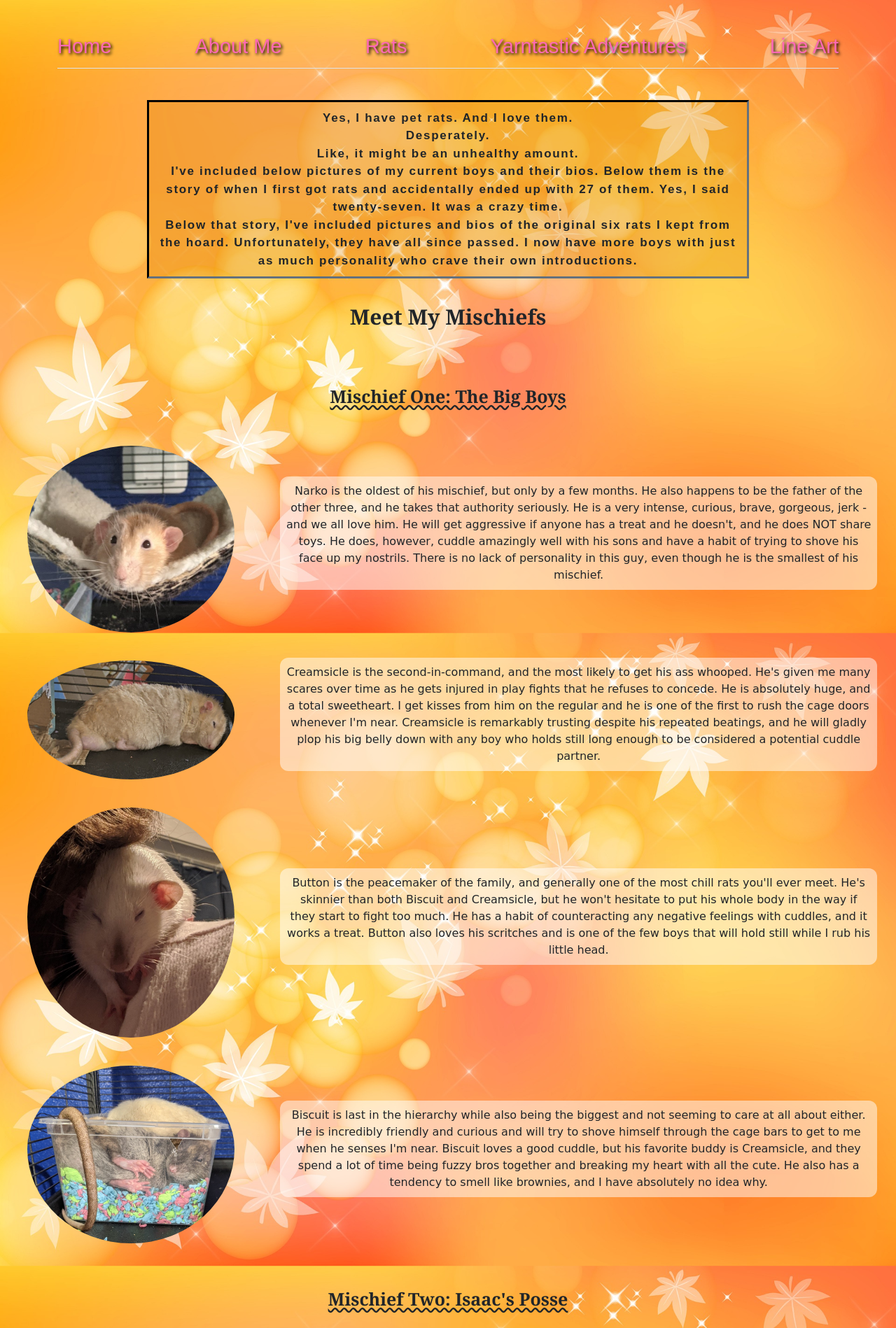
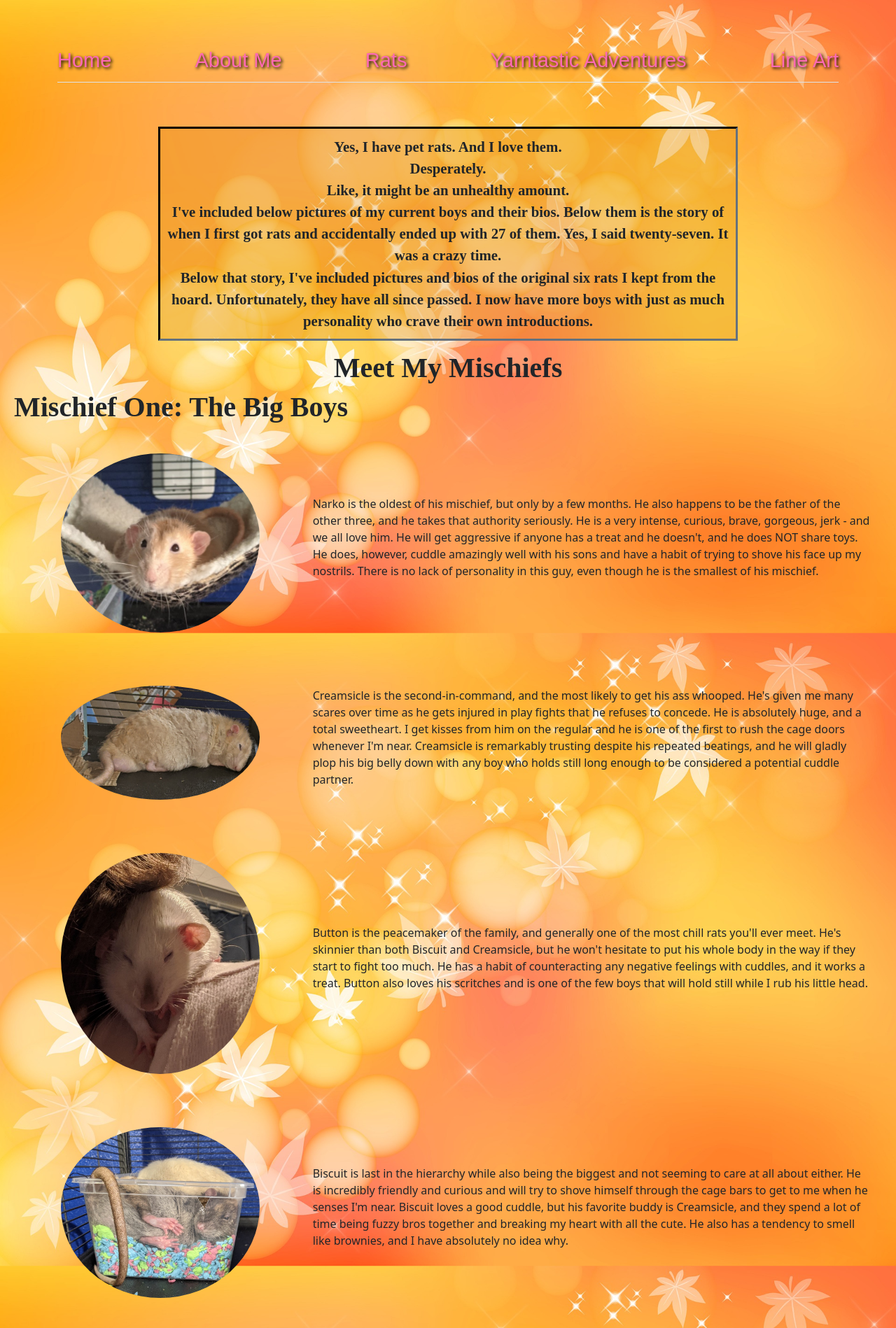
Before and after one commit to AlanaRosen/portfolio_website_python, a Flask app: page /rats in a window 1280 px wide. Shown: the top 1898 px of the page at 70% size. Run offline with Flask 2, Linux system fonts and the light colour scheme; some libraries are stand-ins or nearby versions.

Commit message:
update Rat display

```diff
--- a/static/css/styles-rats.css
+++ b/static/css/styles-rats.css
@@ -9,45 +9,108 @@
   box-sizing: border-box;
 }
 
-/* .videos {
-  float: center;
-  padding: 20px;
-} */
-
 body {
   background-image: url("/static/img/orange\ leaves.jpg");
   background-size: cover;
   background-color: rgb(212, 79, 2);
   background-repeat: no-repeat;
   background-attachment: fixed;
+  padding: 20px;
 }
 
-.title {
-  font-family: "Georgia", "Garamond", serif;
+h1 {
+  font-family: "Bad Script";
   font-weight: bold;
+  font-size: 2.5rem;
   text-align: center;
-  font-size: 30px;
-  margin: 40px;
 }
 
-#title2 {
-  font-family: "Georgia", "Garamond", serif;
+h2 {
+  font-family: "Shadows Into Light";
   font-weight: bold;
-  text-align: center;
-  text-decoration-line: underline;
-  text-decoration-style: wavy;
-  font-size: 25px;
-  margin: 40px;
+  font-size: 2.5rem;
 }
 
+h4 {
+  font-family: "Shadows Into Light";
+  font-weight: bold;
+  font-size: 2rem;
+  padding: 3px;
+}
 
+p {
+  font-family: "Shadows Into Light";
+  font-size: 1.3rem;
+}
+
+/* Center website */
+.main {
+  max-width: 1000px;
+  margin: auto;
+}
+
+.row {
+  margin: 10px -16px;
+}
+
+/* Add padding BETWEEN each column */
+.row,
+.row > .column {
+  padding: 8px;
+}
+
+/* Create three equal columns that floats next to each other */
+.column {
+  float: left;
+  width: 33.33%;
+  display: none; /* Hide all elements by default */
+}
+
+/* Clear floats after rows */
+.row:after {
+  content: "";
+  display: table;
+  clear: both;
+}
+
+/* Content */
+.content {
+  background-color: rgb(224, 137, 6);
+  padding: 10px;
+  font-style: "Shadows Into Light";
+  font-size: 1.3rem;
+}
+
+/* The "show" class is added to the filtered elements */
+.show {
+  display: block;
+}
+
+/* Style the buttons */
+.btn {
+  border: none;
+  outline: none;
+  padding: 12px 16px;
+  background-color: rgb(224, 137, 6);
+  cursor: pointer;
+  font-family: "Shadows Into Light";
+  font-size: 1.5rem;
+}
+
+.btn:hover {
+  background-color: #ddd;
+}
+
+.btn.active {
+  background-color: rgb(212, 79, 2);
+  color: white;
+}
 
 #rat_intro {
-  font-family: "Ink Free", "Century Gothic", sans-serif;
+  font-family: "Shadows Into Light";
   font-weight: bold;
-  font-size: 17px;
+  font-size: 1.3rem;
   text-align: center;
-  letter-spacing: 0.1em;
   background-attachment: fixed;
   background-color: rgb(224, 137, 6, 0.3);
   padding: 10px;
@@ -56,124 +119,12 @@ body {
 }
 
 #story {
-  font-family: "Ink Free", "Century Gothic", sans-serif;
-  font-weight: bold;
-  font-size: 17px;
+  font-family: "Bad Script";
+  font-size: 1.3rem;
   text-align: center;
-  letter-spacing: 0.1em;
   background-attachment: fixed;
   background-color: rgb(224, 137, 6, 0.3);
   padding: 10px;
   border-radius: 12px;
   margin: auto;
 }
-
-
-
-#narko_info {
-  margin: auto;
-  padding: 9px;
-  background-color: hsla(0, 0%, 100%, 0.5);
-  text-align: center;
-  font-family: "Comic Sans MS", cursive, sans-serif;
-  border-radius: 12px;
-}
-
-#creamsicle_info {
-  margin: auto;
-  padding: 9px;
-  background-color: hsla(0, 0%, 100%, 0.5);
-  text-align: center;
-  font-family: "Comic Sans MS", cursive, sans-serif;
-  border-radius: 12px;
-}
-
-#button_info {
-  margin: auto;
-  padding: 9px;
-  background-color: hsla(0, 0%, 100%, 0.5);
-  text-align: center;
-  font-family: "Comic Sans MS", cursive, sans-serif;
-  border-radius: 12px;
-}
-
-#biscuit_info {
-  margin: auto;
-  padding: 9px;
-  background-color: hsla(0, 0%, 100%, 0.5);
-  text-align: center;
-  font-family: "Comic Sans MS", cursive, sans-serif;
-  border-radius: 12px;
-}
-
-#isaac_info {
-  margin: auto;
-  padding: 9px;
-  background-color: hsla(0, 0%, 100%, 0.5);
-  text-align: center;
-  font-family: "Comic Sans MS", cursive, sans-serif;
-  border-radius: 12px;
-}
-
-#nicodemus_info {
-  margin: auto;
-  padding: 9px;
-  background-color: hsla(0, 0%, 100%, 0.5);
-  text-align: center;
-  font-family: "Comic Sans MS", cursive, sans-serif;
-  border-radius: 12px;
-}
-
-#opal_info {
-  margin: auto;
-  padding: 9px;
-  background-color: hsla(0, 0%, 100%, 0.5);
-  text-align: center;
-  font-family: "Comic Sans MS", cursive, sans-serif;
-  border-radius: 12px;
-}
-
-#scribe_info {
-  margin: auto;
-  padding: 9px;
-  background-color: hsla(0, 0%, 100%, 0.5);
-  text-align: center;
-  font-family: "Comic Sans MS", cursive, sans-serif;
-  border-radius: 12px;
-}
-
-#trinidad_info {
-  margin: auto;
-  padding: 9px;
-  background-color: hsla(0, 0%, 100%, 0.5);
-  text-align: center;
-  font-family: "Comic Sans MS", cursive, sans-serif;
-  border-radius: 12px;
-}
-
-#crimson_info {
-  margin: auto;
-  padding: 9px;
-  background-color: hsla(0, 0%, 100%, 0.5);
-  text-align: center;
-  font-family: "Comic Sans MS", cursive, sans-serif;
-  border-radius: 12px;
-}
-
-#tiger_info {
-  margin: auto;
-  padding: 9px;
-  background-color: hsla(0, 0%, 100%, 0.5);
-  text-align: center;
-  font-family: "Comic Sans MS", cursive, sans-serif;
-  border-radius: 12px;
-}
-
-#snugglebug_info {
-  margin: auto;
-  padding: 9px;
-  background-color: hsla(0, 0%, 100%, 0.5);
-  text-align: center;
-  font-family: "Comic Sans MS", cursive, sans-serif;
-  border-radius: 12px;
-}
```
